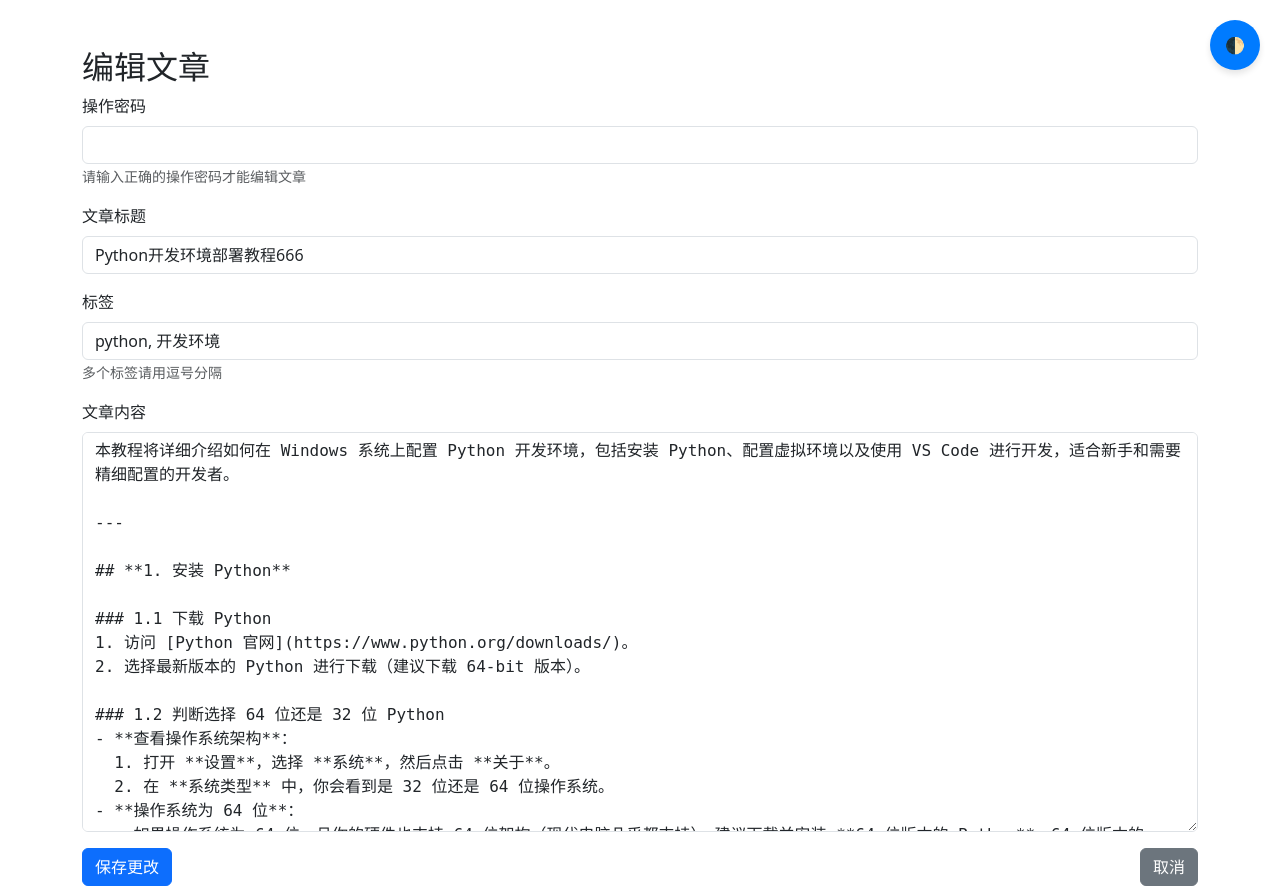
After one commit to FHAi77/Simpleblog, a Flask app: page /edit_post/1 in a window 1280 px wide. The commit adds this page. Run offline with Flask 3, Linux system fonts and the light colour scheme; some libraries are stand-ins or nearby versions.

Commit message:
增加文章编辑功能

```diff
--- a/app.py
+++ b/app.py
@@ -54,6 +54,34 @@ def upload_markdown():
             return redirect(url_for('index'))
 
     return render_template('upload.html')
+
+@app.route('/edit_post/<int:post_id>', methods=['GET', 'POST'])
+def edit_post(post_id):
+    # 查找文章
+    post = BlogPost.query.get_or_404(post_id)
+
+    if request.method == 'POST':
+        # 验证操作密码
+        edit_password = request.form.get('edit_password')
+        if edit_password != OPERATION_PASSWORD:
+            flash('操作密码错误，请重试', 'danger')
+            return redirect(url_for('edit_post', post_id=post_id))
+
+        # 更新文章内容
+        post.title = request.form.get('title')
+        post.content = request.form.get('content')
+        post.tags = request.form.get('tags')
+
+        try:
+            db.session.commit()
+            flash('文章更新成功！', 'success')
+            return redirect(url_for('show_post', slug=post.slug))
+        except Exception as e:
+            db.session.rollback()
+            flash(f'更新文章时发生错误：{str(e)}', 'danger')
+            return redirect(url_for('edit_post', post_id=post_id))
+
+    return render_template('edit.html', post=post)
 
 @app.route('/delete_post/<int:post_id>', methods=['POST'])
 def delete_post(post_id):
--- a/requirements.txt
+++ b/requirements.txt
@@ -5,3 +5,4 @@ flask-sqlalchemy==3.1.1
 flask-paginate==0.8.1
 python-slugify==8.0.1
 beautifulsoup4==4.12.2
+python-dotenv==1.0.0
--- /dev/null
+++ b/templates/edit.html
@@ -0,0 +1,152 @@
+<!DOCTYPE html>
+<html lang="zh-CN" data-theme="light">
+<head>
+    <meta charset="UTF-8">
+    <title>编辑文章 - {{ post.title }}</title>
+    <link href="https://cdn.bootcdn.net/ajax/libs/twitter-bootstrap/5.3.0/css/bootstrap.min.css" rel="stylesheet">
+    <style>
+        /* 主题切换变量 */
+        :root {
+            --bg-color-light: #ffffff;
+            --text-color-light: #333333;
+            --bg-color-dark: #121212;
+            --text-color-dark: #e0e0e0;
+            --input-bg-light: #f8f9fa;
+            --input-bg-dark: #1e1e1e;
+        }
+
+        /* 全局主题样式 */
+        body {
+            transition: background-color 0.3s, color 0.3s;
+        }
+
+        html[data-theme='dark'] {
+            background-color: var(--bg-color-dark);
+            color: var(--text-color-dark);
+        }
+
+        html[data-theme='dark'] body {
+            background-color: var(--bg-color-dark);
+            color: var(--text-color-dark);
+        }
+
+        /* 输入框样式 */
+        html[data-theme='dark'] .form-control {
+            background-color: var(--input-bg-dark);
+            color: var(--text-color-dark);
+            border-color: #333;
+        }
+
+        html[data-theme='dark'] .form-text {
+            color: #6c757d;
+        }
+
+        /* 主题切换按钮 */
+        .theme-toggle {
+            position: fixed;
+            top: 20px;
+            right: 20px;
+            z-index: 1000;
+            background-color: #007bff;
+            color: white;
+            border: none;
+            border-radius: 50%;
+            width: 50px;
+            height: 50px;
+            display: flex;
+            align-items: center;
+            justify-content: center;
+            cursor: pointer;
+            box-shadow: 0 4px 6px rgba(0,0,0,0.1);
+            transition: background-color 0.3s;
+        }
+
+        .theme-toggle:hover {
+            background-color: #0056b3;
+        }
+
+        .alert-custom {
+            margin-top: 15px;
+            transition: opacity 0.3s ease-in-out;
+        }
+
+        textarea.form-control {
+            min-height: 400px;
+            font-family: monospace;
+        }
+    </style>
+</head>
+<body>
+    <button class="theme-toggle" aria-label="切换主题">
+        🌓
+    </button>
+
+    <div class="container mt-5">
+        <h2>编辑文章</h2>
+
+        {% with messages = get_flashed_messages(with_categories=true) %}
+            {% if messages %}
+                {% for category, message in messages %}
+                    <div class="alert alert-{{ category }} alert-custom" role="alert">
+                        {{ message }}
+                    </div>
+                {% endfor %}
+            {% endif %}
+        {% endwith %}
+
+        <form action="{{ url_for('edit_post', post_id=post.id) }}" method="post">
+            <div class="mb-3">
+                <label for="edit_password" class="form-label">操作密码</label>
+                <input type="password" class="form-control" id="edit_password" name="edit_password" required>
+                <small class="form-text text-muted">请输入正确的操作密码才能编辑文章</small>
+            </div>
+            <div class="mb-3">
+                <label for="title" class="form-label">文章标题</label>
+                <input type="text" class="form-control" id="title" name="title" value="{{ post.title }}" required>
+            </div>
+            <div class="mb-3">
+                <label for="tags" class="form-label">标签</label>
+                <input type="text" class="form-control" id="tags" name="tags" value="{{ post.tags }}">
+                <small class="form-text text-muted">多个标签请用逗号分隔</small>
+            </div>
+            <div class="mb-3">
+                <label for="content" class="form-label">文章内容</label>
+                <textarea class="form-control" id="content" name="content" rows="15" required>{{ post.content }}</textarea>
+            </div>
+            <div class="d-flex justify-content-between">
+                <button type="submit" class="btn btn-primary">保存更改</button>
+                <a href="{{ url_for('show_post', slug=post.slug) }}" class="btn btn-secondary">取消</a>
+            </div>
+        </form>
+    </div>
+
+    <script>
+        document.addEventListener('DOMContentLoaded', () => {
+            const themeToggle = document.querySelector('.theme-toggle');
+            const htmlElement = document.documentElement;
+
+            // 初始化主题
+            const savedTheme = localStorage.getItem('blog-theme') || 'light';
+            htmlElement.setAttribute('data-theme', savedTheme);
+
+            // 主题切换逻辑
+            themeToggle.addEventListener('click', () => {
+                const currentTheme = htmlElement.getAttribute('data-theme');
+                const newTheme = currentTheme === 'light' ? 'dark' : 'light';
+
+                htmlElement.setAttribute('data-theme', newTheme);
+                localStorage.setItem('blog-theme', newTheme);
+            });
+
+            // 自动隐藏闪存消息
+            const alerts = document.querySelectorAll('.alert-custom');
+            alerts.forEach(alert => {
+                setTimeout(() => {
+                    alert.style.opacity = '0';
+                    setTimeout(() => alert.remove(), 300);
+                }, 3000);
+            });
+        });
+    </script>
+</body>
+</html>
--- a/templates/post.html
+++ b/templates/post.html
@@ -412,7 +412,7 @@
 
 
 
-    {# 隐藏的上传入口 #}
+    {# 隐藏的操作入口 #}
     <div class="position-fixed bottom-0 end-0 p-3" style="z-index: 11">
         <div class="d-flex flex-column align-items-end">
             <a href="{{ url_for('index') }}" class="btn btn-outline-primary btn-sm mb-2">
@@ -420,6 +420,9 @@
             </a>
             <a href="{{ url_for('upload_markdown') }}" class="btn btn-outline-secondary btn-sm mb-2">
                 <i class="fas fa-upload"></i> 上传文章
+            </a>
+            <a href="{{ url_for('edit_post', post_id=post.id) }}" class="btn btn-outline-info btn-sm mb-2">
+                <i class="fas fa-edit"></i> 编辑文章
             </a>
             <button type="button" class="btn btn-outline-danger btn-sm" data-bs-toggle="modal"
                 data-bs-target="#deletePostModal">
```
Also changed, not shown: README.md, instance/blog.db, 2 other files.
